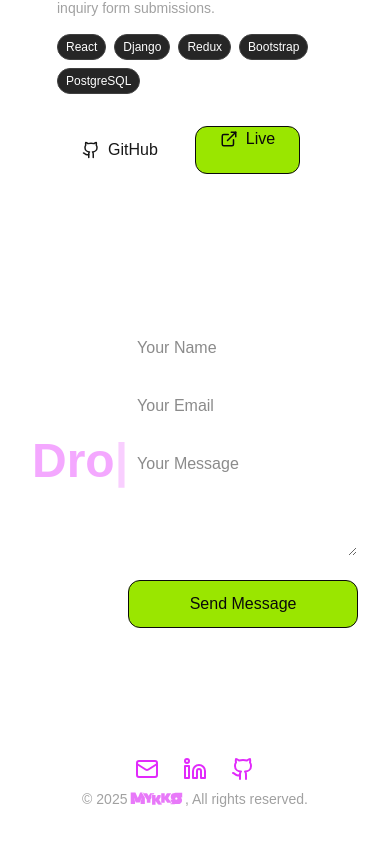
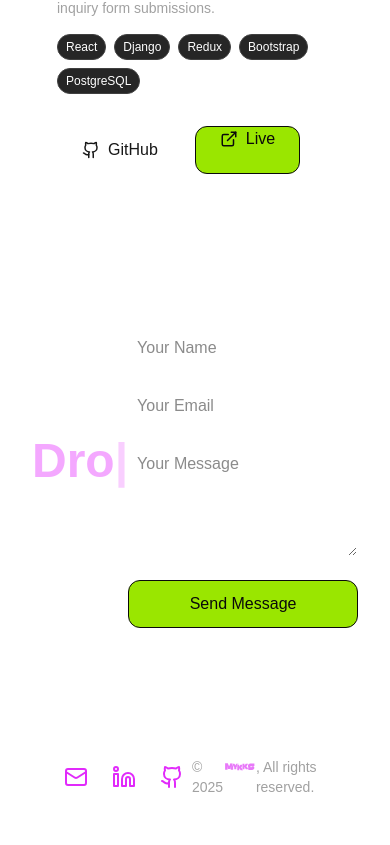
Before and after one commit to mykks32/portfolio-shree, a Next.js app: page / in a window 390 px wide. Shown: the part 5816-6661 px from the top of the page. Built offline with nearby package versions, Linux system fonts and the light colour scheme.

Commit message:
fix: minor

```diff
--- a/src/sections/footer.tsx
+++ b/src/sections/footer.tsx
@@ -7,7 +7,7 @@ export default function Footer() {
     return (
         <section className="m-12 border-t border-white/15 pt-8">
             <div className="container mx-auto px-4 md:px-8 lg:px-16">
-                <div className="flex flex-col items-center justify-center gap-2">
+                <div className="flex flex-row md:flex-col items-center justify-center gap-2">
                     <div className="flex gap-6">
                         <Link
                             href="mailto:srikri5462ydv@gmail.com"
--- a/src/sections/home.tsx
+++ b/src/sections/home.tsx
@@ -54,7 +54,7 @@ export default function Hero() {
                         transition={{ duration: 1.5, ease: "easeOut" }}
                     >
                              Hi, my name is{" "}
-                        <span className="hero-name text-lime-300 text-4xl md:whitespace-nowrap inline-block uppercase">
+                        <span className="hero-name text-lime-300 text-4xl lg:whitespace-nowrap inline-block uppercase">
                             Shree Krishna Yadav
                         </span>
                     </motion.h1>
```
